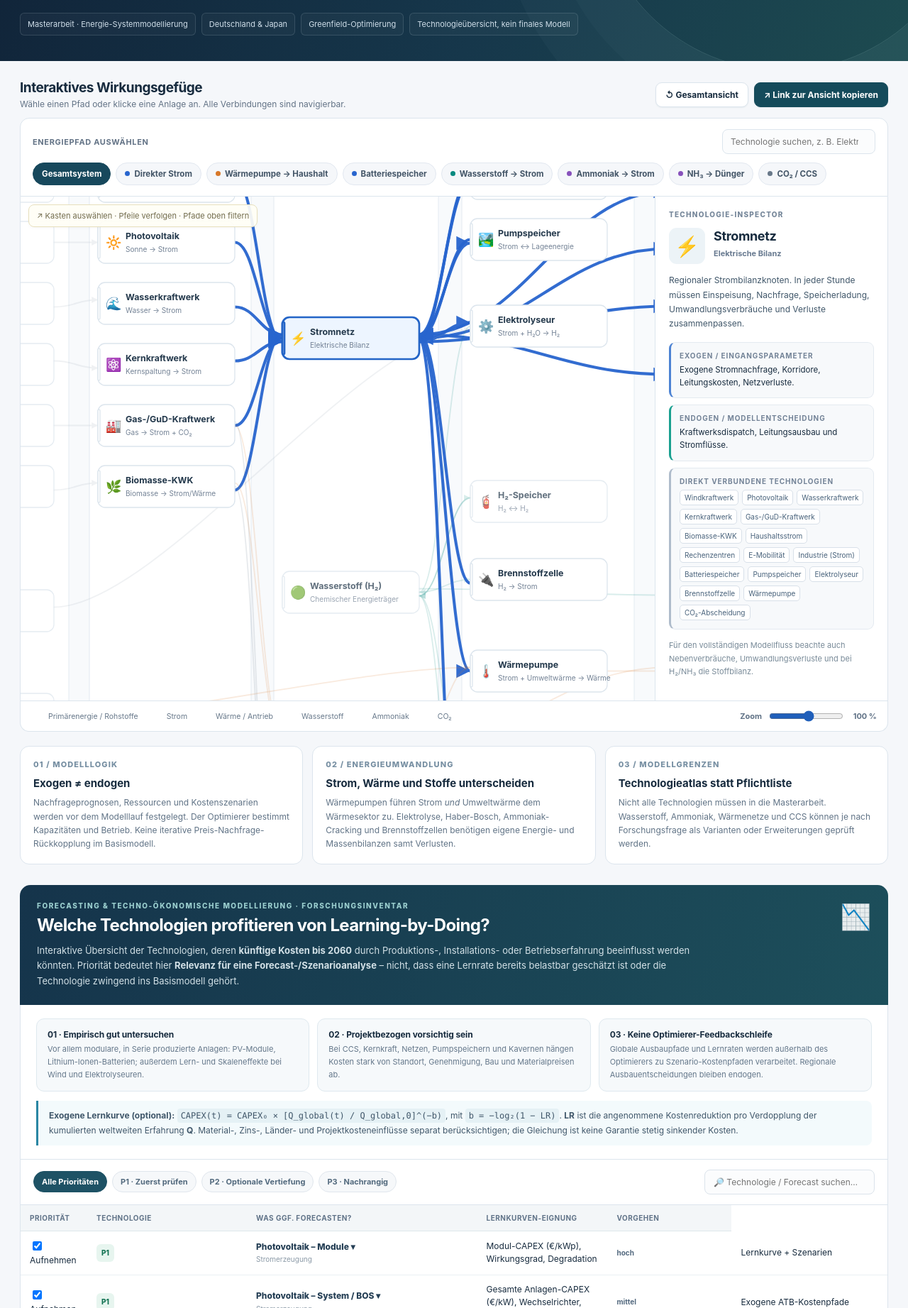
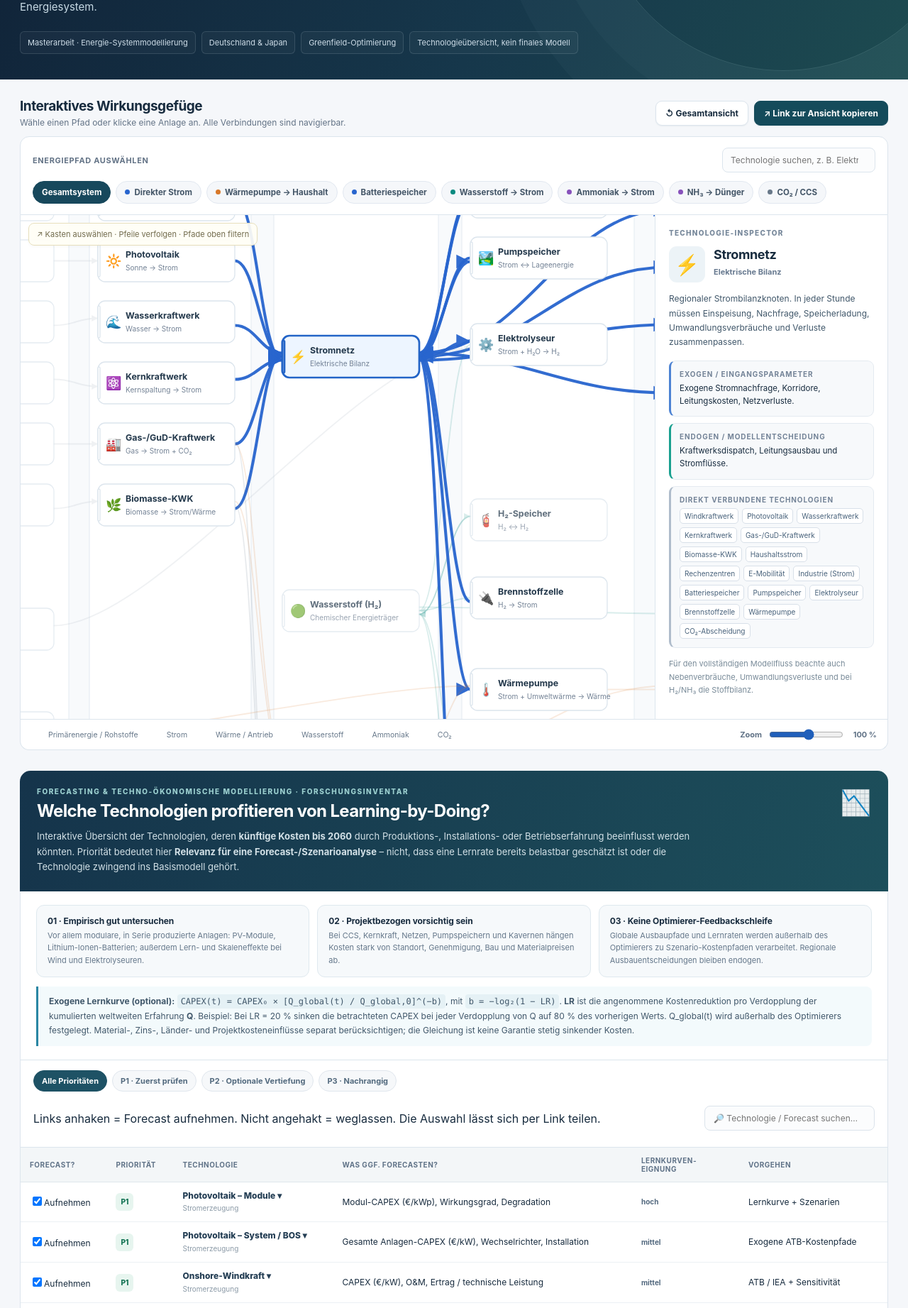
Before and after one commit to Flightningg/energiesystem-atlas, a plain HTML site: page public/index.html in a window 1280 px wide. Shown: the part 252-2095 px from the top of the page at 71% size. Drawn offline with Linux system fonts and the light colour scheme.

Commit message:
Add German-English switch, selection column and legend; remove three graph boxes

```diff
--- a/public/index.html
+++ b/public/index.html
@@ -10,13 +10,12 @@
   <link rel="stylesheet" href="/styles.css">
 </head>
 <body>
-<header class="mast"><div class="shell"><div class="eyebrow">Energy systems · Interactive model map</div><h1>Vom Energieerzeuger<br>bis zum Endverbrauch.</h1><p>Ein interaktiver Atlas der Energie- und Stoffflüsse: Wind, Sonne und Kraftwerke, elektrische und chemische Speicher, Wasserstoff, Ammoniak, Wärmepumpen und CO₂-Abscheidung – mit ihrer Rolle im Energiesystem.</p><div class="context"><span>Masterarbeit · Energie-Systemmodellierung</span><span>Deutschland & Japan</span><span>Greenfield-Optimierung</span><span>Technologieübersicht, kein finales Modell</span></div></div></header>
+<header class="mast"><div class="shell"><div class="lang-switch" role="group" aria-label="Language / Sprache"><button type="button" data-lang-choice="de" aria-pressed="true">Deutsch</button><button type="button" data-lang-choice="en" aria-pressed="false">English</button></div><div class="eyebrow">Energy systems · Interactive model map</div><h1>Vom Energieerzeuger<br>bis zum Endverbrauch.</h1><p>Ein interaktiver Atlas der Energie- und Stoffflüsse: Wind, Sonne und Kraftwerke, elektrische und chemische Speicher, Wasserstoff, Ammoniak, Wärmepumpen und CO₂-Abscheidung – mit ihrer Rolle im Energiesystem.</p><div class="context"><span>Masterarbeit · Energie-Systemmodellierung</span><span>Deutschland & Japan</span><span>Greenfield-Optimierung</span><span>Technologieübersicht, kein finales Modell</span></div></div></header>
 <main class="shell">
   <div class="sectionbar"><div><h2>Interaktives Wirkungsgefüge</h2><p>Wähle einen Pfad oder klicke eine Anlage an. Alle Verbindungen sind navigierbar.</p></div><div class="actionset"><button class="plain-btn" id="reset" type="button">↺ Gesamtansicht</button><button class="plain-btn strong" id="share" type="button">↗ Link zur Ansicht kopieren</button></div></div>
   <div class="toolbar"><div class="line1"><label for="search">Energiepfad auswählen</label><input class="text-field" type="search" id="search" autocomplete="off" placeholder="Technologie suchen, z. B. Elektrolyseur" aria-label="Technologie suchen"></div><div class="pillbox" id="presets"></div><div class="small-screen-note">Tipp: Diagramm horizontal und vertikal verschieben, um alle Technologien zu sehen.</div></div>
   <div class="workbench"><div class="graph-wrap"><div class="graph-head"><span class="graph-tip">↗ Kasten auswählen · Pfeile verfolgen · Pfade oben filtern</span><span id="live-status" class="status" aria-live="polite"></span></div><div class="graph-scroll" id="scroller"><svg id="graph" width="1338" height="1530" viewBox="0 0 1338 1530" role="img" aria-label="Interaktives Netzdiagramm mit Quellen, Umwandlungstechnologien, Energieträgern, Speichern und Verbrauchergruppen"></svg></div></div><aside class="inspector" id="inspector" aria-live="polite"></aside></div>
   <div class="graph-foot"><div class="legend"><span><i class="legend-c9aa8b5"></i>Primärenergie / Rohstoffe</span><span><i class="legend-c2865ce"></i>Strom</span><span><i class="legend-cd87829"></i>Wärme / Antrieb</span><span><i class="legend-c088a80"></i>Wasserstoff</span><span><i class="legend-c8751bb"></i>Ammoniak</span><span><i class="legend-c687889"></i>CO₂</span></div><label class="zoom">Zoom <input type="range" id="zoom" min="65" max="130" step="5" value="100"><span id="zoomnumber" class="zoom-num">100 %</span></label></div>
-  <section class="explanation" aria-label="Wichtige Hinweise"><article class="expl-card"><div class="num">01 / MODELLLOGIK</div><h3>Exogen ≠ endogen</h3><p>Nachfrageprognosen, Ressourcen und Kostenszenarien werden vor dem Modelllauf festgelegt. Der Optimierer bestimmt Kapazitäten und Betrieb. Keine iterative Preis-Nachfrage-Rückkopplung im Basismodell.</p></article><article class="expl-card"><div class="num">02 / ENERGIEUMWANDLUNG</div><h3>Strom, Wärme und Stoffe unterscheiden</h3><p>Wärmepumpen führen Strom <em>und</em> Umweltwärme dem Wärmesektor zu. Elektrolyse, Haber-Bosch, Ammoniak-Cracking und Brennstoffzellen benötigen eigene Energie- und Massenbilanzen samt Verlusten.</p></article><article class="expl-card"><div class="num">03 / MODELLGRENZEN</div><h3>Technologieatlas statt Pflichtliste</h3><p>Nicht alle Technologien müssen in die Masterarbeit. Wasserstoff, Ammoniak, Wärmenetze und CCS können je nach Forschungsfrage als Varianten oder Erweiterungen geprüft werden.</p></article></section>
 
   <section id="learning-section" class="learning-section" aria-labelledby="learning-title">
     <div class="learning-hero">
@@ -30,25 +29,27 @@
         <div class="learning-metric"><strong>02 · Projektbezogen vorsichtig sein</strong><p>Bei CCS, Kernkraft, Netzen, Pumpspeichern und Kavernen hängen Kosten stark von Standort, Genehmigung, Bau und Materialpreisen ab.</p></div>
         <div class="learning-metric"><strong>03 · Keine Optimierer-Feedbackschleife</strong><p>Globale Ausbaupfade und Lernraten werden außerhalb des Optimierers zu Szenario-Kostenpfaden verarbeitet. Regionale Ausbauentscheidungen bleiben endogen.</p></div>
       </div>
-      <div class="learning-eq"><strong>Exogene Lernkurve (optional):</strong> <code>CAPEX(t) = CAPEX₀ × [Q_global(t) / Q_global,0]^(−b)</code>, mit <code>b = −log₂(1 − LR)</code>. <strong>LR</strong> ist die angenommene Kostenreduktion pro Verdopplung der kumulierten weltweiten Erfahrung <strong>Q</strong>. Material-, Zins-, Länder- und Projektkosteneinflüsse separat berücksichtigen; die Gleichung ist keine Garantie stetig sinkender Kosten.</div>
+      <div class="learning-eq"><strong>Exogene Lernkurve (optional):</strong> <code>CAPEX(t) = CAPEX₀ × [Q_global(t) / Q_global,0]^(−b)</code>, mit <code>b = −log₂(1 − LR)</code>. <strong>LR</strong> ist die angenommene Kostenreduktion pro Verdopplung der kumulierten weltweiten Erfahrung <strong>Q</strong>. Beispiel: Bei LR = 20 % sinken die betrachteten CAPEX bei jeder Verdopplung von Q auf 80 % des vorherigen Werts. Q_global(t) wird außerhalb des Optimierers festgelegt. Material-, Zins-, Länder- und Projektkosteneinflüsse separat berücksichtigen; die Gleichung ist keine Garantie stetig sinkender Kosten.</div>
     </div>
     <div class="learning-tools">
-      <div class="learning-filters" id="learning-filters" role="group" aria-label="Priorität filtern"></div>
+      <div class="learning-filters" id="learning-filters" role="group" aria-label="Priorität filtern"></div><p class="forecast-hint">Links anhaken = Forecast aufnehmen. Nicht angehakt = weglassen. Die Auswahl lässt sich per Link teilen.</p>
       <label><span class="sr-only" style="position:absolute;width:1px;height:1px;overflow:hidden;clip:rect(0,0,0,0)">Technologien durchsuchen</span><input id="learning-search" type="search" placeholder="🔎 Technologie / Forecast suchen…" aria-label="Learning-by-Doing-Technologien suchen"></label>
     </div>
-    <div class="learning-tablewrap"><table class="learning-table"><thead><tr><th style="width:94px">Priorität</th><th style="width:225px">Technologie</th><th>Was ggf. forecasten?</th><th style="width:151px">Lernkurven-Eignung</th><th style="width:175px">Vorgehen</th></tr></thead><tbody id="learning-rows"></tbody></table></div>
+    <div class="learning-tablewrap"><table class="learning-table"><thead><tr><th class="forecast-col">Forecast?</th><th style="width:94px">Priorität</th><th style="width:225px">Technologie</th><th>Was ggf. forecasten?</th><th style="width:151px">Lernkurven-Eignung</th><th style="width:175px">Vorgehen</th></tr></thead><tbody id="learning-rows"></tbody></table></div>
     <div class="learning-summary"><span id="learning-count" aria-live="polite"></span><button class="learning-export" type="button" id="learning-csv">↓ Komplette Liste als CSV</button></div>
+    <div class="forecast-legend" aria-label="Legende für die Forecast-Auswahl"><span class="forecast-legend-in"><i></i>Transparentes Grün: Im Learning-by-Doing-Forecast</span><span class="forecast-legend-out"><i></i>Transparentes Rot: Kein Learning-by-Doing-Forecast</span><small>Rot bedeutet nicht, dass die Technologie im Energiesystem-Optimierer ausgeschlossen ist.</small></div>
     <div class="learning-guidance">
       <article><h3>Empfohlene Priorisierung für Deutschland &amp; Japan</h3><p><strong>Zuerst</strong> PV, Onshore-/Offshore-Wind und Batteriespeicher. <strong>Danach</strong> Elektrolyse und CO₂-Abscheidung, sofern Bestandteil der Modellgrenze. Wärme, Ammoniak und weitere Technologieketten zunächst als optionale Erweiterungen. Für jeden Modelllauf exogene Low-/Base-/High-Kostenpfade für 2030, 2040, 2050 und 2060 definieren.</p></article>
       <article><h3>Wissenschaftlich saubere Abgrenzung</h3><p><strong>Learning-by-Doing</strong> ist nicht automatisch identisch mit allgemeinen Kostenreduktionen durch F&amp;E, Materialpreise, Skaleneffekte oder Zinsänderungen. Die empirische Evidenz ist je Technologie verschieden. <strong>Wasserstoff, Ammoniak, Strom und CO₂ sind Energieträger/Stoffströme – keine Lernkurven-Technologien.</strong> Ihre Herstellung bzw. Umwandlung kann dagegen Gegenstand eines Forecasts sein.</p></article>
     </div>
     <p class="learning-citations"><strong>Literatur- und Datenanker:</strong> <a href="https://www.iea.org/reports/clean-energy-innovation/innovation-needs-in-the-sustainable-development-scenario" target="_blank" rel="noopener noreferrer">IEA · Experience Curves</a> · <a href="https://www.iea.org/reports/energy-technology-perspectives-2026" target="_blank" rel="noopener noreferrer">IEA · Energy Technology Perspectives 2026</a> · <a href="https://data.openei.org/submissions/8759" target="_blank" rel="noopener noreferrer">ATB 2025 · Technologiekosten-Szenarien</a> · <a href="https://www.iea.org/reports/global-hydrogen-review-2025" target="_blank" rel="noopener noreferrer">IEA · Global Hydrogen Review 2025</a> · <a href="https://www.sciencedirect.com/science/article/pii/S0360319925027661" target="_blank" rel="noopener noreferrer">Galletti et al. (2025) · Elektrolyse-Lernkurven</a>. Stand: November 2026; Einschätzungen sind Modellierungs-Empfehlungen, keine empirisch kalibrierten Lernraten.</p>
   </section>
+  <script src="/i18n.js" defer></script>
   <script src="/part-1.js" defer></script>
 
   <p class="sources">Inhaltliche Referenzen: <a href="https://www.ise.fraunhofer.de/en/research-projects/transde.html" target="_blank" rel="noopener noreferrer">Fraunhofer ISE · TransDE / REMod</a> · <a href="https://pypsa-eur.readthedocs.io/en/latest/design/overview/" target="_blank" rel="noopener noreferrer">PyPSA-Eur · Energy and carbon flows</a>. Diese Website ist eine eigenständige schematische Lern- und Diskussionsdarstellung, kein normiertes Fließbild oder Prozesssimulator.</p>
-  <section class="security-info" aria-label="Datenschutz"><strong>🔒 Transparente Technik</strong> · Keine externen Skripte, keine Cookies, keine Anmeldung und keine Erhebung persönlicher Daten. Die Interaktivität läuft im Browser; externe Referenzen öffnen sich nur bei Klick.</section>
-  <p class="footer">Energiesystem-Atlas · Interaktiver Diskussionsentwurf · Version 1.1 · Keine realen Netz- oder Stoffflussmengen dargestellt.</p>
+  <section class="security-info" aria-label="Datenschutz"><strong>🔒 Transparente Technik</strong> · Keine externen Skripte, keine Cookies, keine Anmeldung. Deine Forecast-Auswahl und Sprache werden lokal im Browser gespeichert und können über die URL geteilt werden. Es werden keine persönlichen Daten an die Website übermittelt.</section>
+  <p class="footer">Energiesystem-Atlas · Interaktiver Diskussionsentwurf · Version 1.2 · Keine realen Netz- oder Stoffflussmengen dargestellt.</p>
 </main>
 <script src="/part-2.js" defer></script>
 </body>
```
